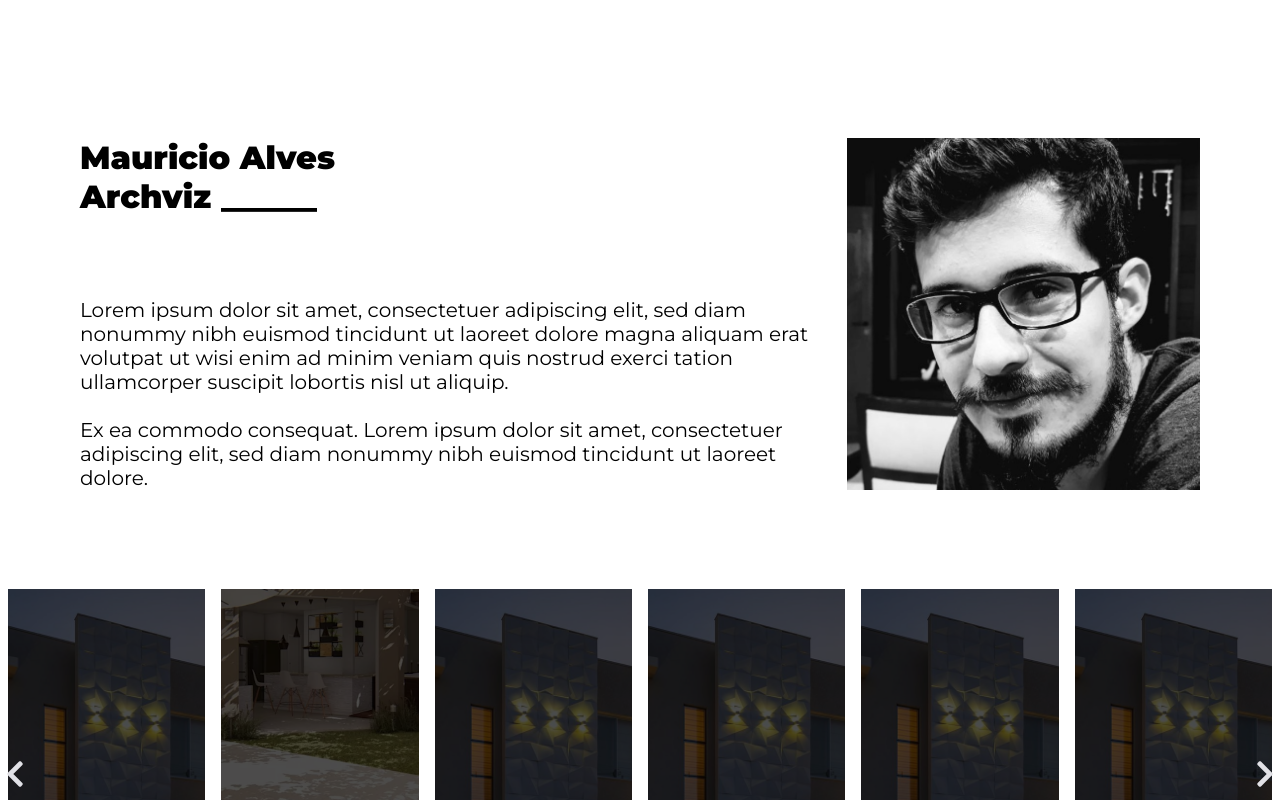
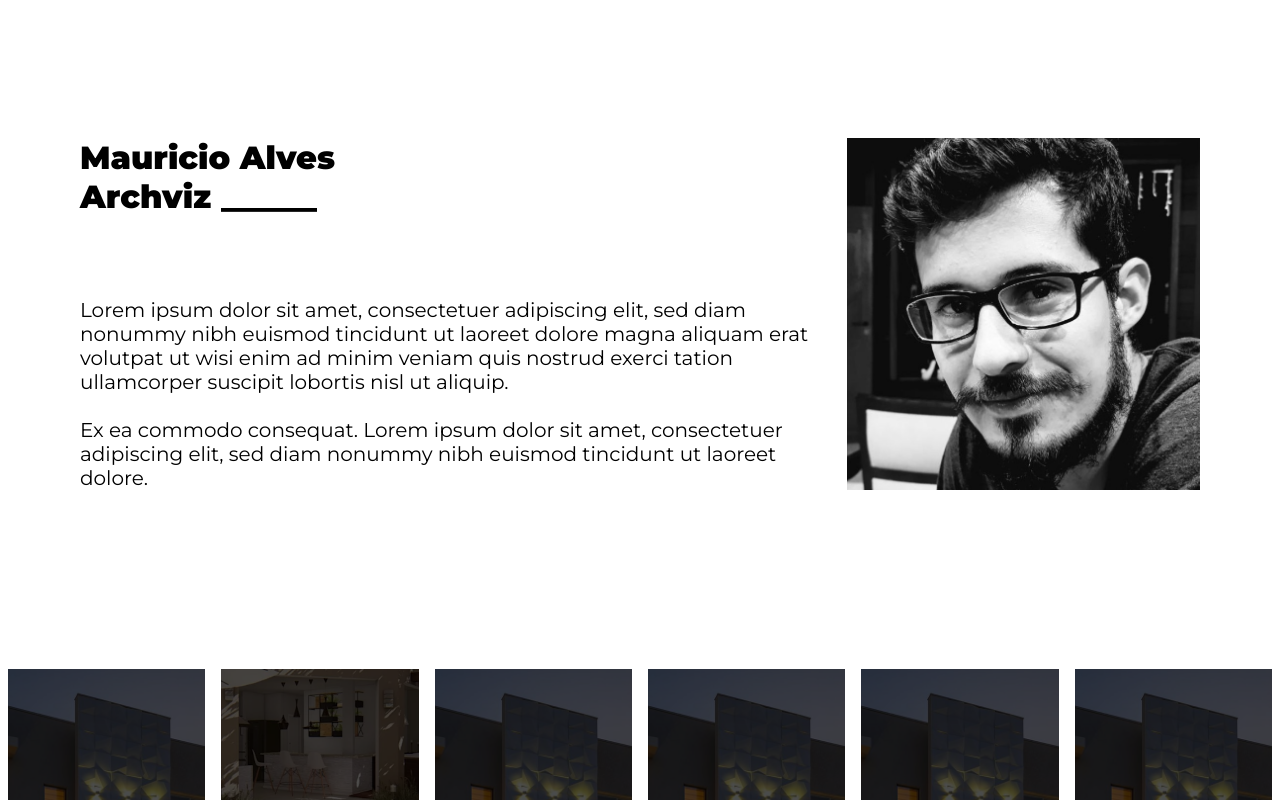
Before and after one commit to pborgesjr/mauricio_showcase, a React (Vite) app: page / in a window 1280 px wide. Shown: the part 860-1660 px from the top of the page. Built offline with nearby package versions, Linux system fonts and the light colour scheme.

Commit message:
fix: fixing margin on slide arrows

```diff
--- a/src/pages/Home/styles.module.scss
+++ b/src/pages/Home/styles.module.scss
@@ -46,6 +46,7 @@
     .bioWrapper {
         display: flex;
         max-width: 70rem;
+        padding-bottom: 5rem;
 
         .textWrapper {
             display: flex;
@@ -66,19 +67,21 @@
     .projects {
         width: 100%;
         margin-top: 5rem;
+
+        .leftArrow {
+            margin-left: 15px
+        }
+
+        .rightArrow {
+            margin-right: 15px
+        }
     }
 }
 
 .slidesWrapper {
 padding: 1.2rem 0;
 
-    .leftArrow {
-        margin-left: 10px
-    }
 
-    .rightArrow {
-        margin-right: 10px
-    }
 
     .slide {
         display: flex;
@@ -89,7 +92,7 @@ padding: 1.2rem 0;
 
         &:hover {
             //cursor: pointer;
-            transform: scale(1.1);
+            transform: scale(1.05);
         }
 
         span {
```
